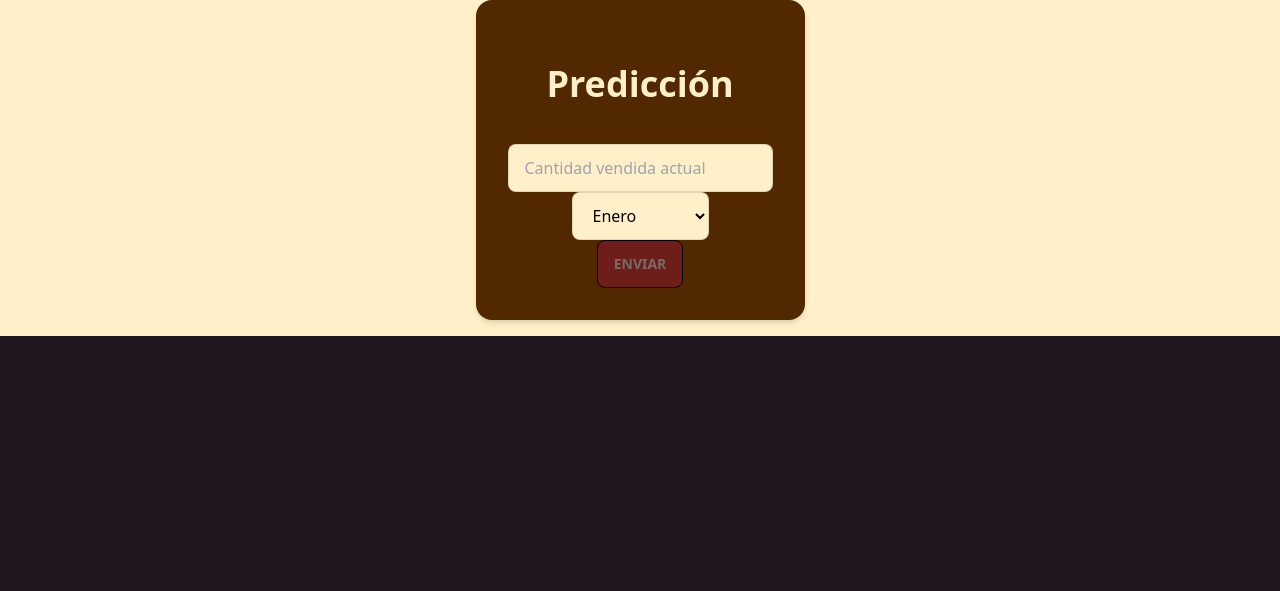
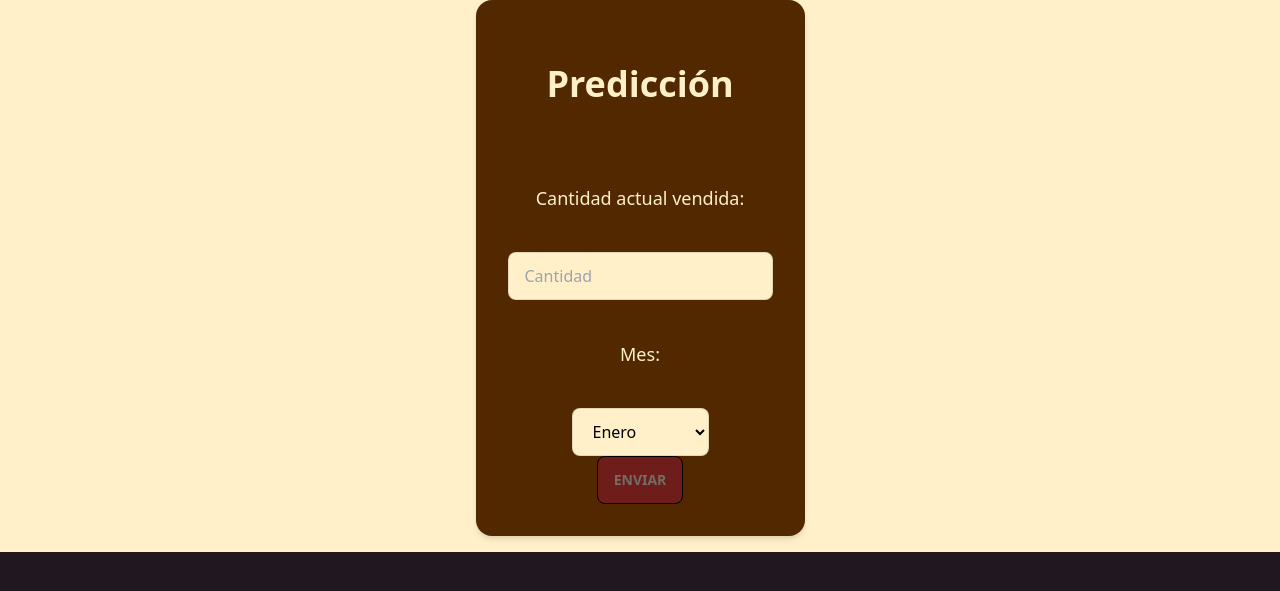
Before and after one commit to SebEspinoza/WebModel, a Flask app: page / in a window 1280 px wide. Shown: the top 591 px of the page. Run offline with Flask 3, Linux system fonts and the light colour scheme; parts of the project's set-up code (start-up, migrations or seed data) failed here and were passed over; some libraries are stand-ins or nearby versions.

Commit message:
added complementary text

```diff
--- a/templates/index.html
+++ b/templates/index.html
@@ -17,8 +17,10 @@
                 <b>
                     <p class="text-[#fff0c9] text-4xl text-center py-10">Predicción</p>
                 </b>
-                <input type="number" step="1" name="cantidad" required="required" placeholder="Cantidad vendida actual"
+                <p class="text-[#fff0c9] text-lg text-center py-10">Cantidad actual vendida:</p>
+                <input type="number" step="1" name="cantidad" required="required" placeholder="Cantidad"
                     class="bg-[#fff0c9] input input-bordered text-black">
+                <p class="text-[#fff0c9] text-lg text-center py-10">Mes:</p>
                 <select name="mes" id="mes" class="bg-[#fff0c9] text-black input input-bordered">
                     <option value="1">Enero</option>
                     <option value="2">Febrero</option>
```
